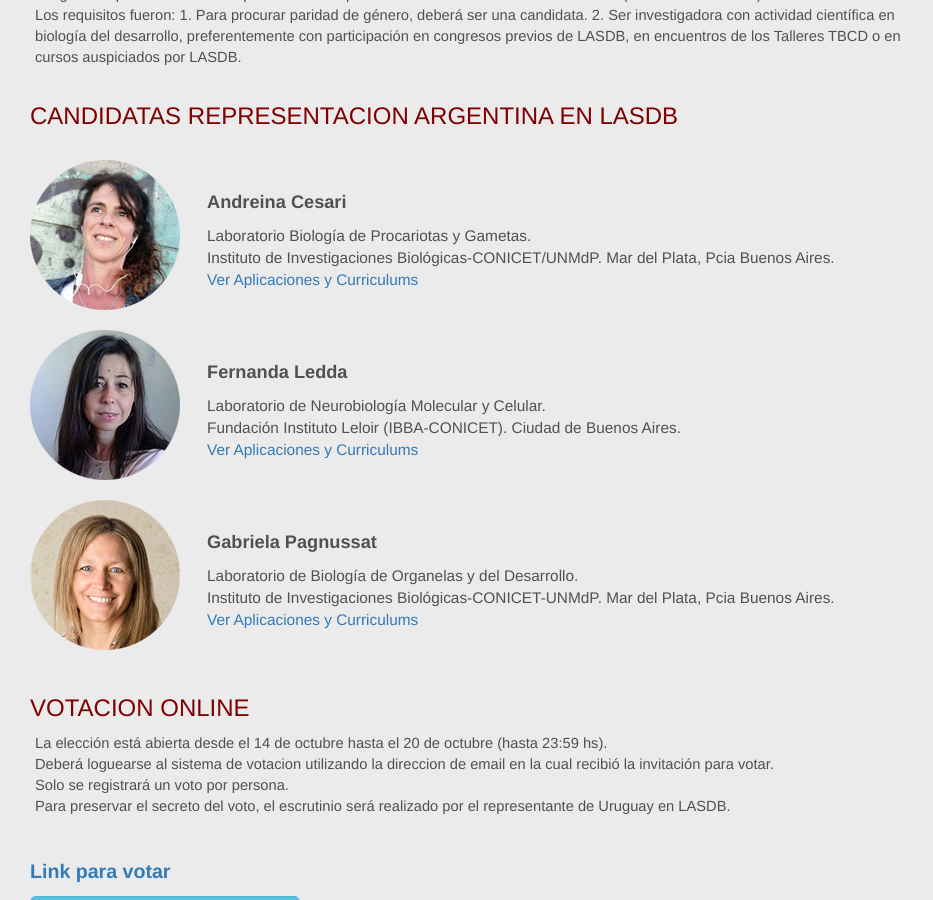
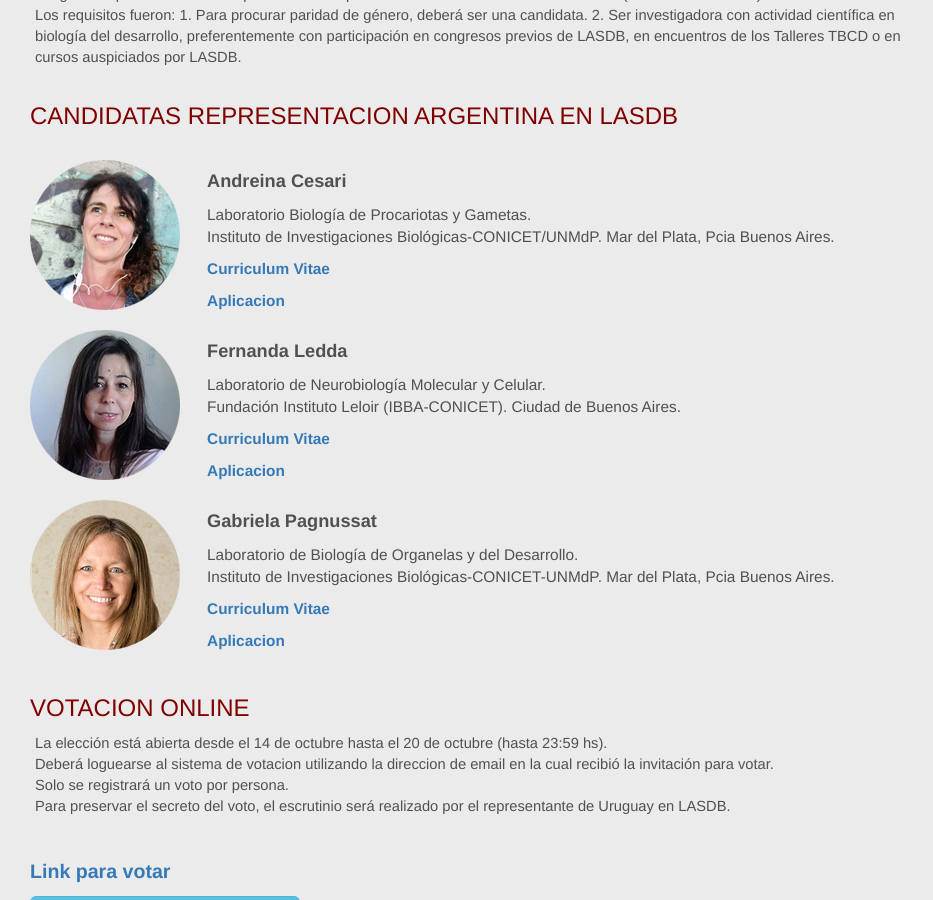
Before and after one commit to lasdb/lasdb.github.io, a Jekyll site: the page built from pages/arg/Argentina-representante-2020.html, in a window 1280 px wide and 900 px high, scrolled down 362 px. Shown: the whole window, without its empty margins (0-933 px from the left). Built offline with Jekyll 4.4.1, drawn with Linux system fonts in a browser that asks for light colours; nearby versions of some CDN libraries.

Commit message:
Update Argentina-representante-2020.html

```diff
--- a/pages/arg/Argentina-representante-2020.html
+++ b/pages/arg/Argentina-representante-2020.html
@@ -24,21 +24,24 @@ layout: default
                 <td><p style="font-weight:bold; font-size: 1.3em;">Andreina Cesari</strong><br></p>
                 <p style="font-weight:; font-size: 1.1em;">Laboratorio Biología de Procariotas y Gametas. <br>
                         Instituto de Investigaciones Biológicas-CONICET/UNMdP. Mar del Plata, Pcia Buenos Aires.</span><br>
-                <a href="{{site.baseurl}}/pages/arg/Candidatas-Arg-2020.html" target="_blank">Ver Aplicaciones y Curriculums</a><br></p></td>
+                <p style="font-weight:bold; font-size: 1.1em;"><a href="{{site.baseurl}}/pages/arg/Andreina-Cesari-CV.pdf" target="_blank">Curriculum Vitae</a><br></p>
+                <p style="font-weight:bold; font-size: 1.1em;"><a href="{{site.baseurl}}/pages/arg/Andreina-Cesari-Aplic.pdf" target="_blank">Aplicacion</a><br></p>
                 </tr>
                 <tr>
                 <td valign="top" width="22%"><img src="{{site.baseurl}}/pages/arg/Fernanda-Ledda.png"><br><br></td>
                 <td><p style="font-weight:bold; font-size: 1.3em;">Fernanda Ledda</strong><br></p>
                 <p style="font-weight:; font-size: 1.1em;">Laboratorio de Neurobiología Molecular y Celular. <br>
                         Fundación Instituto Leloir (IBBA-CONICET). Ciudad de Buenos Aires.</span><br>
-                <a href="{{site.baseurl}}/pages/arg/Candidatas-Arg-2020.html" target="_blank">Ver Aplicaciones y Curriculums</a><br></p></td>
+                <p style="font-weight:bold; font-size: 1.1em;"><a href="{{site.baseurl}}/pages/arg/Fernanda-Ledda-CV.pdf" target="_blank">Curriculum Vitae</a><br></p>
+                <p style="font-weight:bold; font-size: 1.1em;"><a href="{{site.baseurl}}/pages/arg/Fernanda-Ledda-CV.Aplic" target="_blank">Aplicacion</a><br></p>
                 </tr>
                 <tr>
                 <td valign="top" width="22%"><img src="{{site.baseurl}}/pages/arg/Gabriela-Pagnussat.png"><br><br></td>
                 <td><p style="font-weight:bold; font-size: 1.3em;">Gabriela Pagnussat</strong><br></p>
                 <p style="font-weight:; font-size: 1.1em;">Laboratorio de Biología de Organelas y del Desarrollo. <br>
                         Instituto de Investigaciones Biológicas-CONICET-UNMdP. Mar del Plata, Pcia Buenos Aires.</span><br>
-                <a href="{{site.baseurl}}/pages/arg/Candidatas-Arg-2020.html" target="_blank">Ver Aplicaciones y Curriculums</a><br></p></td>
+                <p style="font-weight:bold; font-size: 1.1em;"><a href="{{site.baseurl}}/pages/arg/Gabriela-Pagnussat-CV.pdf" target="_blank">Curriculum Vitae</a><br></p>
+                <p style="font-weight:bold; font-size: 1.1em;"><a href="{{site.baseurl}}/pages/arg/Gabriela-Pagnussat-CV.Aplic" target="_blank">Aplicacion</a><br></p>
                 </tr>
                 </tbody>
                 </table>
```
